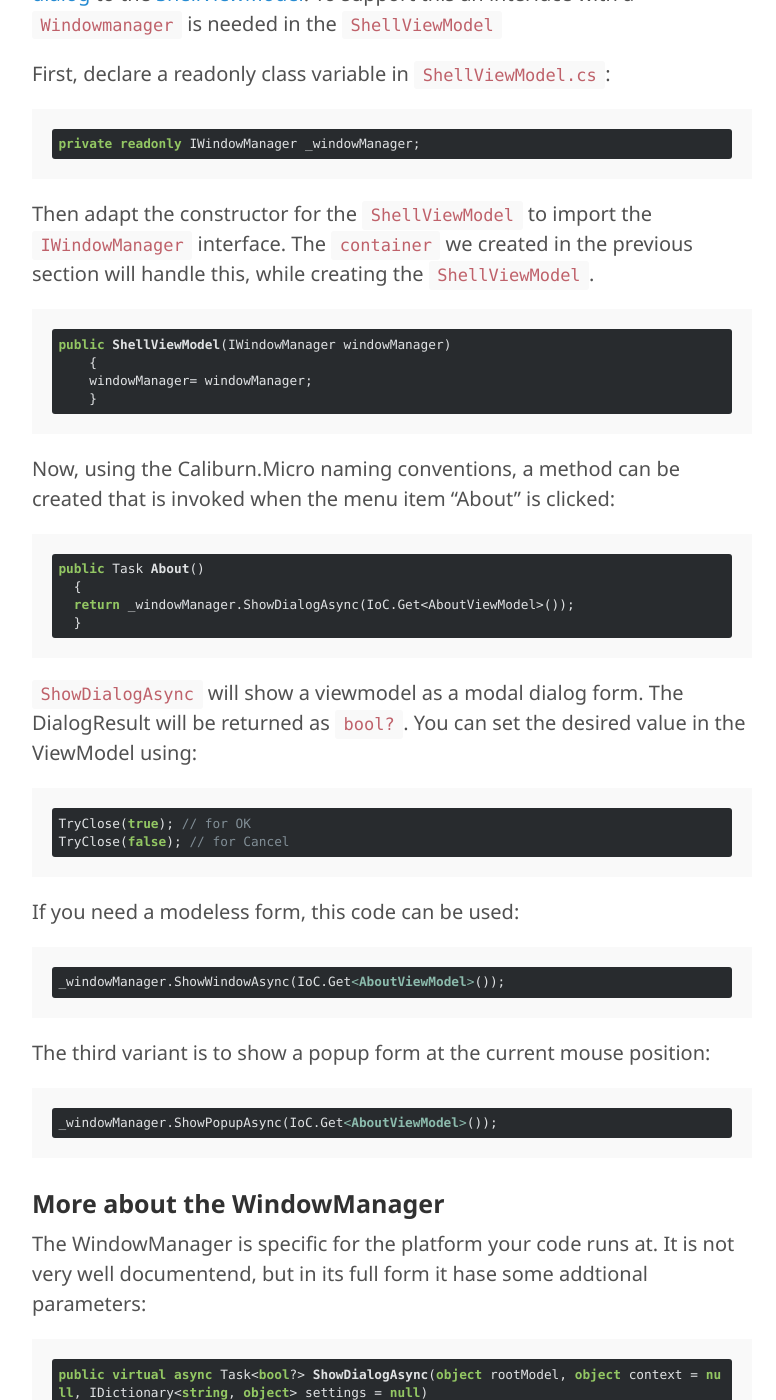
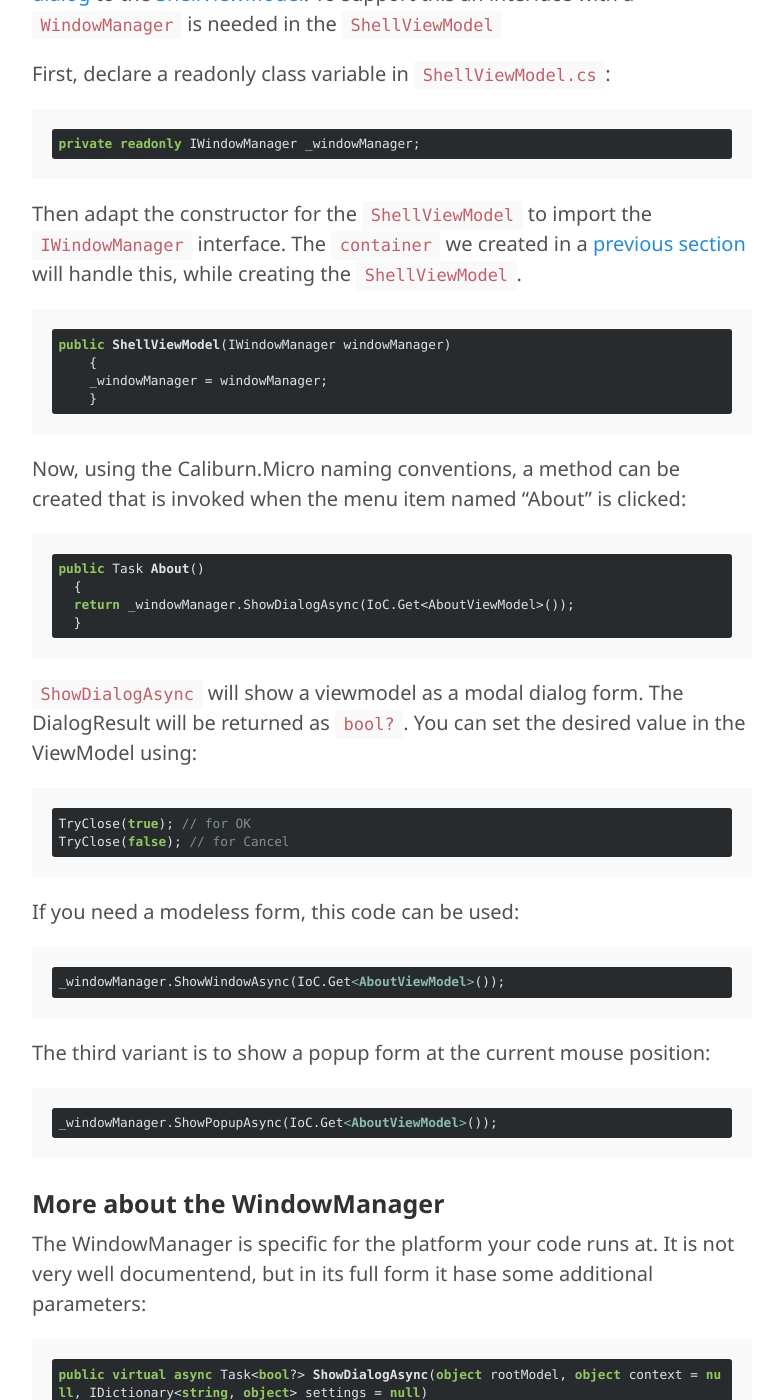
Before and after one commit to Caliburn-Micro/caliburn-micro.github.io, a Jekyll site: the page built from documentation/Tutorials/WPF/AddDialogToShellView.md, in a window 1280 px wide and 1400 px high, scrolled down 421 px. Shown: the whole window, without its empty margins (248-1024 px from the left). Built offline with Jekyll 4.4.1, drawn with Linux system fonts in a browser that asks for light colours.

Commit message:
Filling the last details. Added an imgae to show what the Aboutform looks like Resolved some issues with markdown  end of code section flags Fixed some typos Minor text improvements

````diff
--- a/documentation/Tutorials/WPF/AddDialogToShellView.md
+++ b/documentation/Tutorials/WPF/AddDialogToShellView.md
@@ -6,7 +6,7 @@
 
 ## Add the Dialog Form to the ShellViewModel
 
-In a previous part we have seen how to invoke user controls. To use Dialog Forms is slightly more complicated. In this part we wiil hook up the [About dialog](DialogForm) to the [ShellViewModel](ShellViewModel).  To support this an interface with a ``Windowmanager`` is needed in the ``ShellViewModel``
+In a previous part we have seen how to invoke user controls. To use Dialog Forms is slightly more complicated. In this part we wiil hook up the [About dialog](DialogForm) to the [ShellViewModel](ShellViewModel).  To support this an interface with a ``WindowManager`` is needed in the ``ShellViewModel``
 
 First, declare a readonly class variable in ``ShellViewModel.cs``:
 
@@ -14,25 +14,25 @@
 private readonly IWindowManager _windowManager;
 ```
 
-Then adapt the constructor for the ``ShellViewModel`` to import the ``IWindowManager`` interface. The ``container`` we created in the previous section will handle this, while creating the ``ShellViewModel``.
+Then adapt the constructor for the ``ShellViewModel`` to import the ``IWindowManager`` interface. The ``container`` we created in a [previous section](SimpleContainer) will handle this, while creating the ``ShellViewModel``.
 
 ```C#
 public ShellViewModel(IWindowManager windowManager)
     {
-    windowManager= windowManager;
+    _windowManager = windowManager;
     }
 ```
 
-Now, using the Caliburn.Micro naming conventions, a method can be created that is invoked when the menu item "About" is clicked:
+Now, using the Caliburn.Micro naming conventions, a method can be created that is invoked when the menu item named "About" is clicked:
 
 ```C#
 public Task About()
   {
   return _windowManager.ShowDialogAsync(IoC.Get<AboutViewModel>());
   }
-  ```
+```
 
-  ``ShowDialogAsync`` will show a viewmodel as a modal dialog form. The DialogResult will be returned as ``bool?``. You can set the desired value in the ViewModel using:
+``ShowDialogAsync`` will show a viewmodel as a modal dialog form. The DialogResult will be returned as ``bool?``. You can set the desired value in the ViewModel using:
 
 ```C#
 TryClose(true); // for OK
@@ -41,19 +41,19 @@
 
   If you need a modeless form, this code can be used:
 
-  ```C#
+```C#
 _windowManager.ShowWindowAsync(IoC.Get<AboutViewModel>());
-  ```
+```
 
 The third variant is to show a popup form at the current mouse position:
 
- ```C#
+```C#
 _windowManager.ShowPopupAsync(IoC.Get<AboutViewModel>());
-  ```
+```
 
 ### More about the WindowManager
 
-The WindowManager is specific for the platform your code runs at. It is not very well documentend, but in its full form it hase some addtional parameters:
+The WindowManager is specific for the platform your code runs at. It is not very well documentend, but in its full form it hase some additional parameters:
 
 ```C#
 public virtual async Task<bool?> ShowDialogAsync(object rootModel, object context = null, IDictionary<string, object> settings = null)
````
Also changed, not shown: documentation/Tutorials/WPF/Contents.md (+4 -0 lines), documentation/Tutorials/WPF/DialogForm.md (+9 -1 lines), documentation/Tutorials/WPF/Introduction.md (+4 -0 lines), documentation/Tutorials/WPF/Menu.md (+2 -2 lines), documentation/Tutorials/WPF/SimpleContainer.md (+7 -6 lines), public/images/documentation/Tutorials/WPF/Aboutform.jpg (added).
